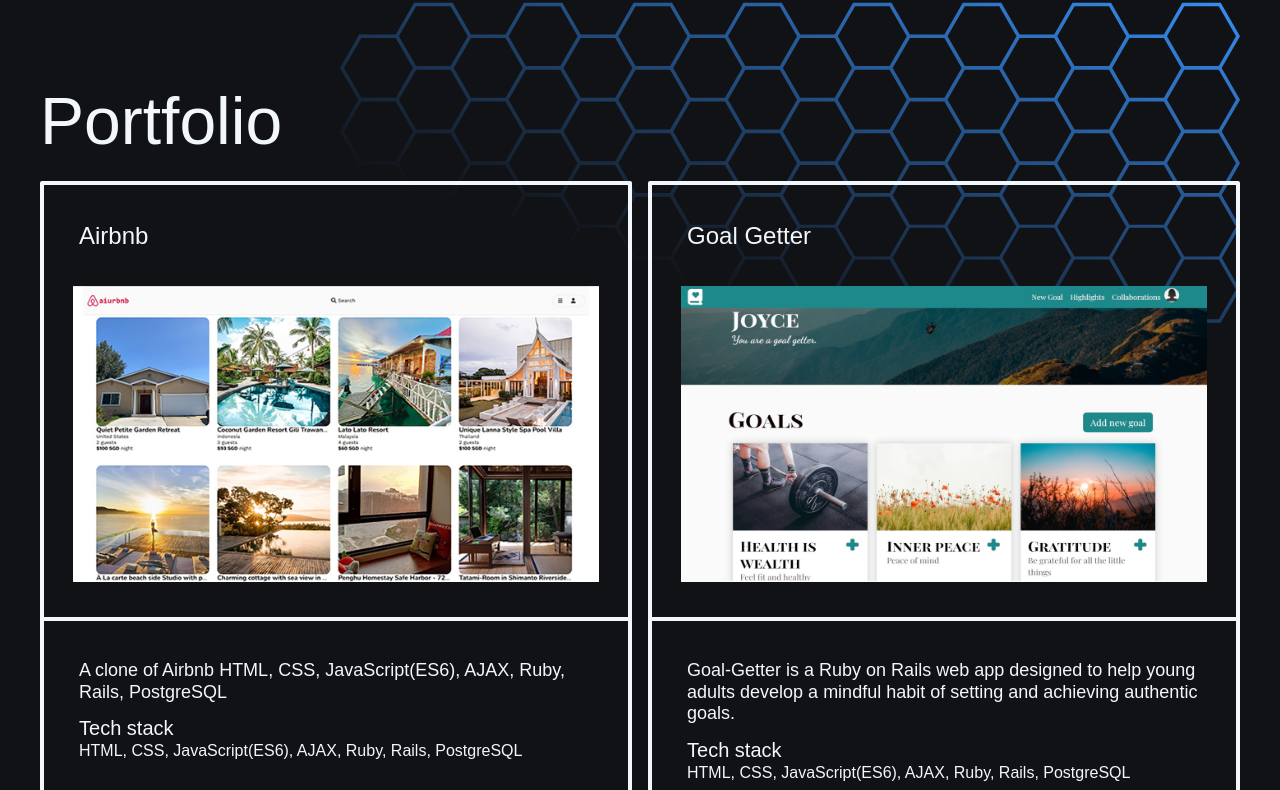
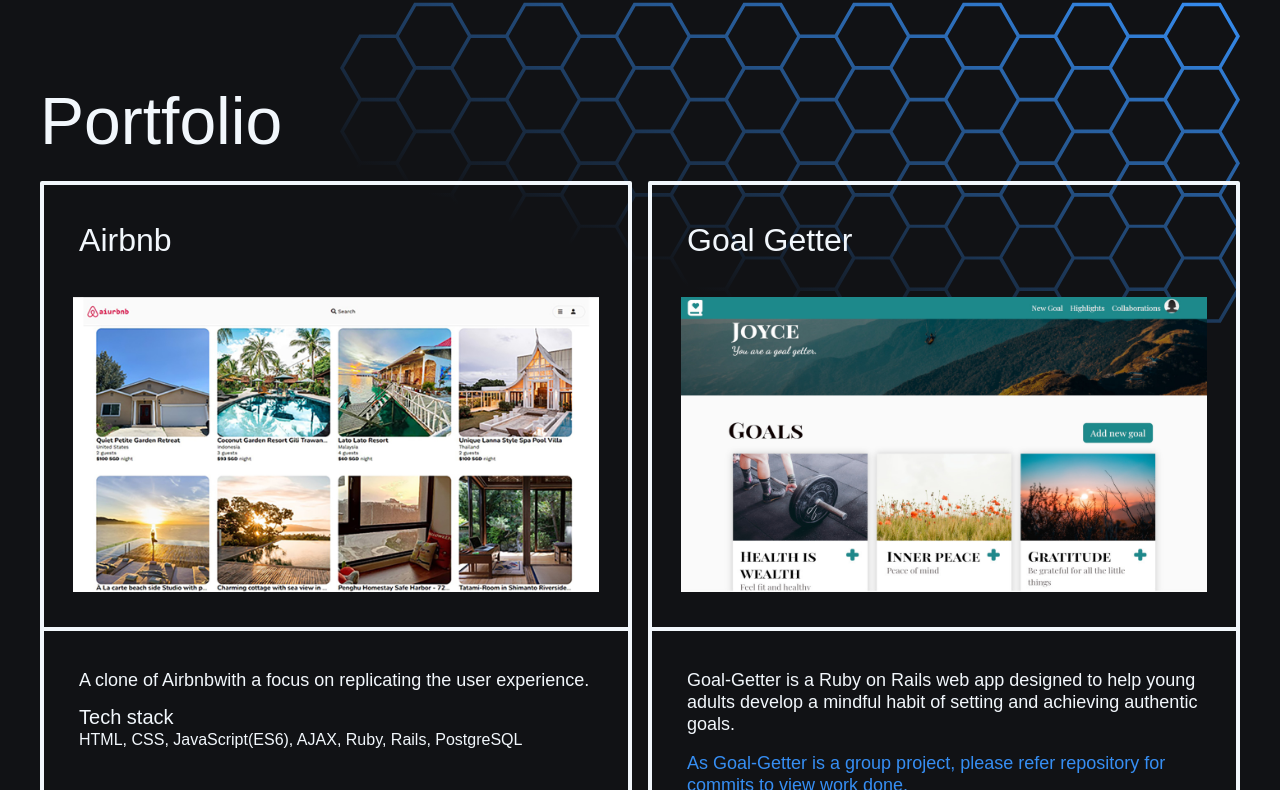
Before and after one commit to bing-me/profile, a plain HTML site: page index.html in a window 1280 px wide. Shown: the part 629-1419 px from the top of the page. Drawn offline with Linux system fonts and the light colour scheme.

Commit message:
added group project attribution

```diff
--- a/index.html
+++ b/index.html
@@ -97,7 +97,7 @@
                     <img src="./images/airbnb_screenshot.jpg" loading="lazy" alt="With" class="project-image">
                   </div>
                   <div class="portfolio-card-content">
-                    <p class="project-description">A clone of Airbnb HTML, CSS, JavaScript(ES6), AJAX, Ruby, Rails, PostgreSQL</p>
+                    <p class="project-description">A clone of Airbnbwith a focus on replicating the user experience.</p>
                     <h3 class="box-title">Tech stack</h3>
                     <p class="project-tech-stack">HTML, CSS, JavaScript(ES6), AJAX, Ruby, Rails, PostgreSQL</p>
                   </div>
@@ -127,6 +127,7 @@
                   </div>
                   <div class="portfolio-card-content">
                     <p class="project-description">Goal-Getter is a Ruby on Rails web app designed to help young adults develop a mindful habit of setting and achieving authentic goals.</p>
+                    <p class="project-description-group">As Goal-Getter is a group project, please refer repository for commits to view work done.</p>
                     <h3 class="box-title">Tech stack</h3>
                     <p class="project-tech-stack">HTML, CSS, JavaScript(ES6), AJAX, Ruby, Rails, PostgreSQL</p>
                   </div>
--- a/style.css
+++ b/style.css
@@ -469,6 +469,13 @@
 
 .project-title {
   padding: 6%;
+  font-size: 32px;
+}
+
+.project-description-group {
+  color: #368ef3;
+  font-size: 18px;
+  line-height: 1.2;
 }
 
 .portfolio-card-content {
```
